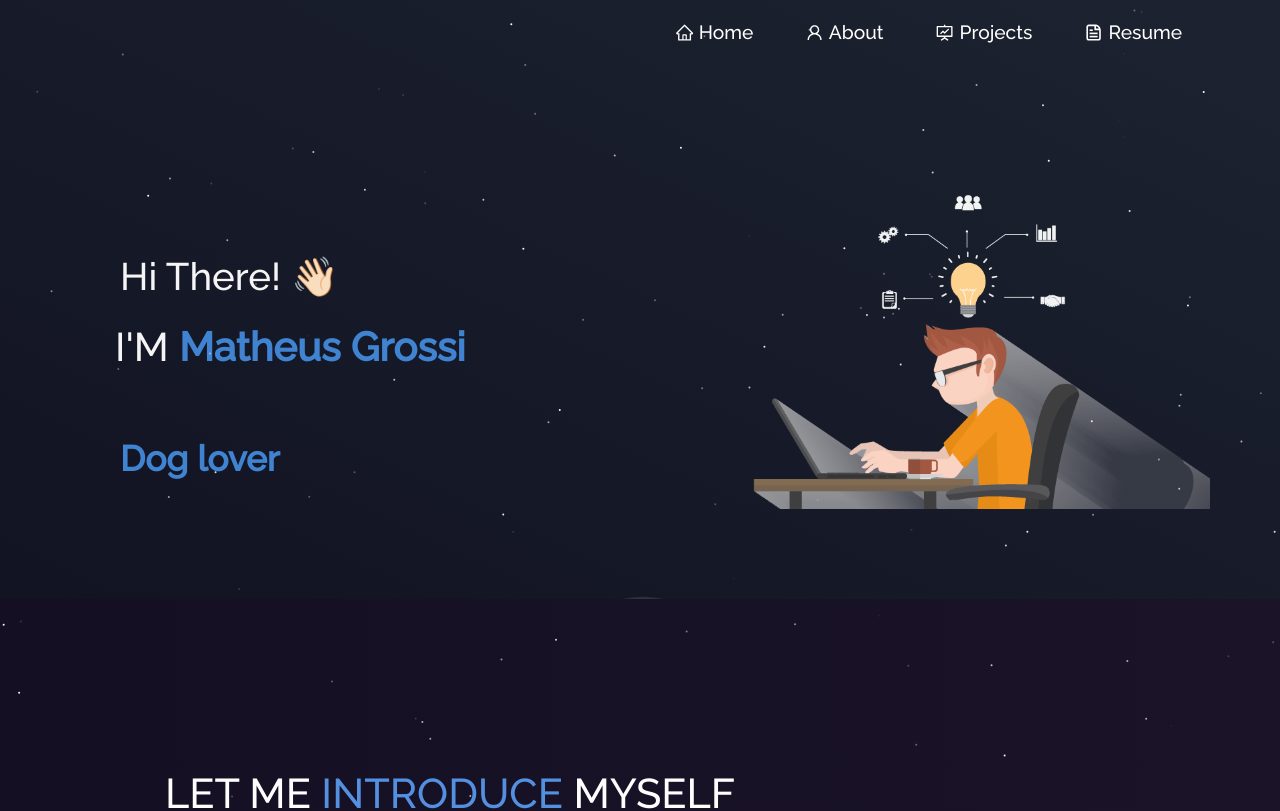
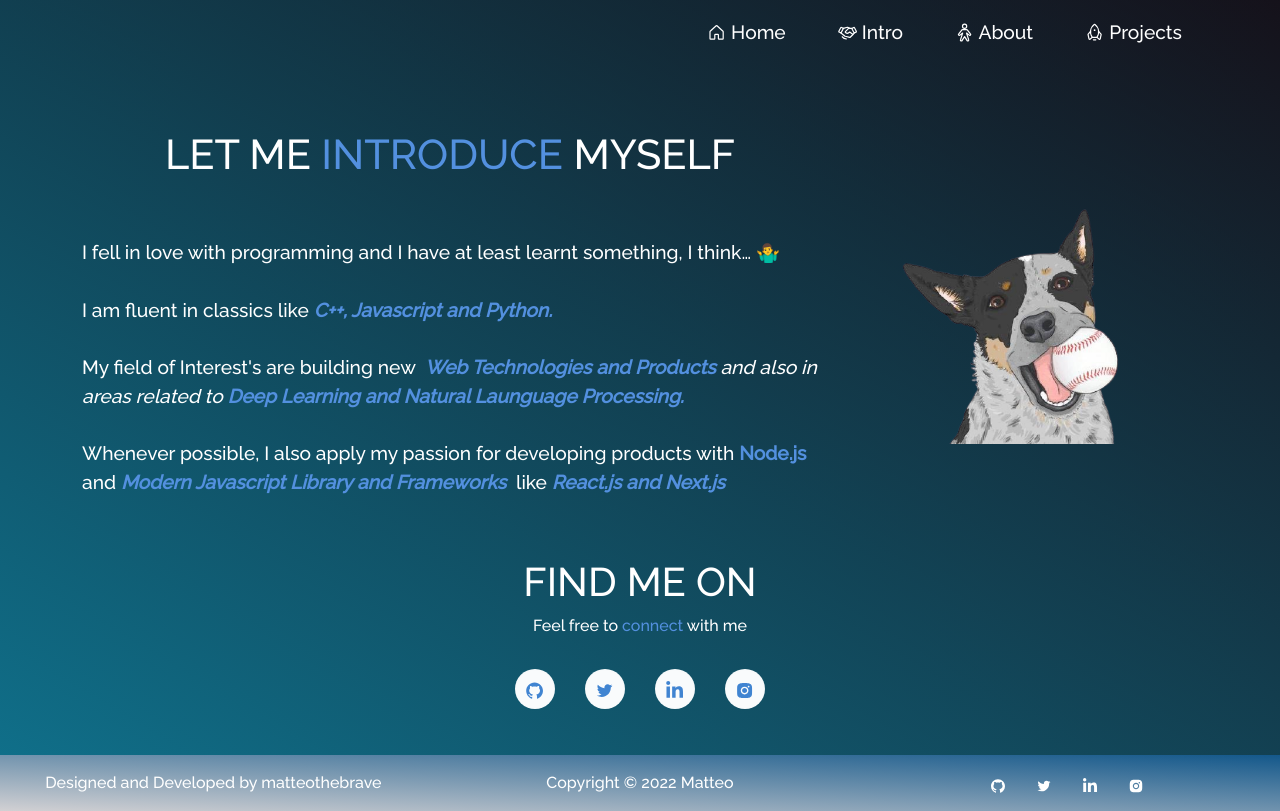
Before and after one commit to matteothebrave/matteo-portfolio, a React (Create React App) app: page /intro in a window 1280 px wide. Before the commit this address led to /. Shown: the top 811 px of the page. Built offline with nearby package versions, Linux system fonts and the light colour scheme.

Commit message:
Feat/matteo-portfolio/Fixing some design colors and patterns, added new route intro. Need yet to fix px projects

```diff
--- a/package.json
+++ b/package.json
@@ -9,6 +9,7 @@
     "@testing-library/user-event": "^13.5.0",
     "axios": "^0.26.1",
     "bootstrap": "^5.1.3",
+    "phosphor-react": "^1.4.1",
     "react": "^17.0.2",
     "react-bootstrap": "^2.2.1",
     "react-dom": "^17.0.2",
--- a/src/App.js
+++ b/src/App.js
@@ -6,6 +6,7 @@
 import Projects from "./components/Projects/Projects";
 import Footer from "./components/Footer";
 import Resume from "./components/Resume/ResumeNew";
+import Intro from "./components/Intro/Intro"
 import {
   BrowserRouter as Router,
   Route,
@@ -37,8 +38,9 @@
         <Routes>
           <Route path="/" element={<Home />} />
           {/* <Route path="/project" element={<Projects />} /> */}
+          <Route path="/intro" element={<Intro />} />
           <Route path="/about" element={<About />} />
-          {/* <Route path="/resume" element={<Resume />} /> */}
+          {/* <Route path="/CV" element={<CV />} /> */}
           <Route path="*" element={<Navigate to="/"/>} />
         </Routes>
         <Footer />
--- a/src/components/About/About.js
+++ b/src/components/About/About.js
@@ -7,10 +7,11 @@
 import Toolstack from "./Toolstack";
 import aboutMe from "../../Assets/aboutMe.png"
 
+
 function About() {
   return (
     <Container fluid className="about-section">
-      <Particle />
+      {/* <Particle /> */}
       <Container>
         <Row style={{ justifyContent: "center", padding: "10px" }}>
           <Col
--- a/src/components/About/Github.js
+++ b/src/components/About/Github.js
@@ -12,7 +12,7 @@
         username="matteothebrave"
         blockSize={15}
         blockMargin={5}
-        color="#c084f5"
+        color="#4084d1"
         fontSize={16}
       />
     </Row>
--- a/src/components/Footer.js
+++ b/src/components/Footer.js
@@ -12,6 +12,7 @@
   let year = date.getFullYear();
   return (
     <Container fluid className="footer">
+
       <Row>
         <Col md="4" className="footer-copywright">
           <h3>Designed and Developed by matteothebrave</h3>
@@ -64,6 +65,7 @@
           </ul>
         </Col>
       </Row>
+
     </Container>
   );
 }
--- a/src/components/Home/Home.js
+++ b/src/components/Home/Home.js
@@ -2,26 +2,25 @@
 import { Container, Row, Col } from "react-bootstrap";
 import homeLogo from "../../Assets/home-main.svg";
 import Particle from "../Particle";
-import Home2 from "./Home2";
 import Type from "./Type";
 
 function Home() {
   return (
     <section>
       <Container fluid className="home-section" id="home">
-        <Particle />
+        {/* <Particle /> */}
         <Container className="home-content">
           <Row>
             <Col md={7} className="home-header">
               <h1 style={{ paddingBottom: 15 }} className="heading">
                 Hi There!{" "}
                 <span className="wave" role="img" aria-labelledby="wave">
-                  👋🏻
+
                 </span>
               </h1>
 
               <h1 className="heading-name">
-                    I'M
+                    I'm
                 <strong className="main-name"> Matheus Grossi</strong>
               </h1>
 
@@ -41,8 +40,8 @@
           </Row>
         </Container>
       </Container>
-      <Home2 />
-    </section>
+      {/* <Home2 /> */}
+      </section>
   );
 }
 
--- a/src/components/Home/Home2.js
+++ b/src/components/Intro/Intro.js
@@ -2,6 +2,7 @@
 import { Container, Row, Col } from "react-bootstrap";
 import myImg from "../../Assets/avatar.svg";
 import Tilt from "react-parallax-tilt";
+import Particle from "../Particle";
 import {
   AiFillGithub,
   AiOutlineTwitter,
@@ -9,9 +10,11 @@
 } from "react-icons/ai";
 import { FaLinkedinIn } from "react-icons/fa";
 
-function Home2() {
+function Intro() {
   return (
+
     <Container fluid className="home-about-section" id="about">
+        {/* <Particle /> */}
       <Container>
         <Row>
           <Col md={8} className="home-about-description">
@@ -19,29 +22,38 @@
               LET ME <span className="purple"> INTRODUCE </span> MYSELF
             </h1>
             <p className="home-about-body">
-              Programming is like learning a different language. Once you start
-              it's hard to assimilate words and things with your native language, but when you practice,
-              your fluency gets better and before you notice you are speaking fluently, that's why i love programming.
+              I fell in love with programming and I have at least learnt
+              something, I think… 🤷‍♂️
               <br />
-              <br />I am deep learner of front-end and focus on
+              <br />I am fluent in classics like
               <i>
-                <b className="purple"> JavaScript  </b>
-                and frameworks
-                 like
-                 <b className="purple"> React and NextJS</b>
+                <b className="purple"> C++, Javascript and Python. </b>
               </i>
               <br />
               <br />
-              My field of interest is creating new solutions&nbsp;
-              <i>and
-                <b className="purple"> bring it to life </b>
-                using Web Frameworks and technologies{" "}
-
+              My field of Interest's are building new &nbsp;
+              <i>
+                <b className="purple">Web Technologies and Products </b> and
+                also in areas related to{" "}
+                <b className="purple">
+                  Deep Learning and Natural Launguage Processing.
+                </b>
               </i>
               <br />
               <br />
-              When i have some free time i use my time to study new technologies and frameworks to sharpen my<b className="purple"> Axe</b>
-              </p>
+              Whenever possible, I also apply my passion for developing products
+              with <b className="purple">Node.js</b> and
+              <i>
+                <b className="purple">
+                  {" "}
+                  Modern Javascript Library and Frameworks
+                </b>
+              </i>
+              &nbsp; like
+              <i>
+                <b className="purple"> React.js and Next.js</b>
+              </i>
+            </p>
           </Col>
           <Col md={4} className="myAvtar">
             <Tilt>
@@ -104,4 +116,4 @@
     </Container>
   );
 }
-export default Home2;
+export default Intro;
--- a/src/components/Navbar.js
+++ b/src/components/Navbar.js
@@ -2,16 +2,9 @@
 import Navbar from "react-bootstrap/Navbar";
 import Nav from "react-bootstrap/Nav";
 import Container from "react-bootstrap/Container";
-import Button from "react-bootstrap/Button";
 import { Link } from "react-router-dom";
-import { CgGitFork } from "react-icons/cg";
-import { ImBlog } from "react-icons/im";
-import {
-  AiFillStar,
-  AiOutlineHome,
-  AiOutlineFundProjectionScreen,
-  AiOutlineUser,
-} from "react-icons/ai";
+import { Handshake, House, Person, Rocket, UserFocus } from 'phosphor-react'
+
 
 import { CgFileDocument } from "react-icons/cg";
 
@@ -52,17 +45,25 @@
           <Nav className="ms-auto" defaultActiveKey="#home">
             <Nav.Item>
               <Nav.Link as={Link} to="/" onClick={() => updateExpanded(false)}>
-                <AiOutlineHome style={{ marginBottom: "2px" }} /> Home
+                <House style={{ marginBottom: "2px" }} /> Home
               </Nav.Link>
             </Nav.Item>
-
+            <Nav.Item>
+                      <Nav.Link
+                        as={Link}
+                        to="/intro"
+                        onClick={() => updateExpanded(false)}
+                      >
+                        <Handshake style={{ marginBottom: "2px" }} /> Intro
+                      </Nav.Link>
+                    </Nav.Item>
             <Nav.Item>
               <Nav.Link
                 as={Link}
                 to="/about"
                 onClick={() => updateExpanded(false)}
               >
-                <AiOutlineUser style={{ marginBottom: "2px" }} /> About
+                <Person style={{ marginBottom: "2px" }} /> About
               </Nav.Link>
             </Nav.Item>
 
@@ -72,22 +73,22 @@
                 to="/project"
                 onClick={() => updateExpanded(false)}
               >
-                <AiOutlineFundProjectionScreen
+                <Rocket
                   style={{ marginBottom: "2px" }}
                 />{" "}
                 Projects
               </Nav.Link>
             </Nav.Item>
 
-            <Nav.Item>
+            {/* <Nav.Item>
               <Nav.Link
                 as={Link}
                 to="/resume"
                 onClick={() => updateExpanded(false)}
               >
-                <CgFileDocument style={{ marginBottom: "2px" }} /> Resume
+                <UserFocus style={{ marginBottom: "2px" }} /> Resume
               </Nav.Link>
-            </Nav.Item>
+            </Nav.Item> */}
 
 
           </Nav>
--- a/src/style.css
+++ b/src/style.css
@@ -2,7 +2,7 @@
   --section-background-color: linear-gradient(
     to bottom left,
     rgba(17, 16, 16, 0.582),
-    rgba(12, 8, 24, 0.904)
+    rgba(15, 121, 148, 0.904)
   );
 
   --image-gradient: linear-gradient(
@@ -55,10 +55,7 @@
   width: 7px;
 }
 
-/* Track */
-::-webkit-scrollbar-track {
-  background: #0738da;
-}
+
 
 /* Handle */
 ::-webkit-scrollbar-thumb {
@@ -76,10 +73,14 @@
 /* Navbar Section  */
 /* --------- */
 .sticky {
-  background-color: #1b1a2ea9 !important;
+  background: linear-gradient(
+    to bottom left,
+    rgba(14, 137, 209, 0.582),
+    rgba(233, 231, 231, 0.904)
+  );
   transition: all 0.3s ease-out 0s !important;
-  box-shadow: 0px 10px 10px 0px rgba(9, 5, 29, 0.171) !important;
-  backdrop-filter: blur(15px) !important;
+  box-shadow: 0px 1px 1px 0px rgba(179, 179, 179, 0.973) !important;
+  backdrop-filter: blur(4px) !important;
 }
 
 .navbar {
@@ -190,7 +191,7 @@
   height: 5px;
   width: 0;
   border-radius: 16px;
-  background: #c95bf5;
+  background: #557ac0;
   bottom: 1px;
   left: 0;
   z-index: -1;
@@ -204,40 +205,9 @@
 /* --------- */
 /* Home section */
 /* --------- */
-.wave {
-  animation-name: wave-animation; /* Refers to the name of your @keyframes element below */
-  animation-duration: 2.1s; /* Change to speed up or slow down */
-  animation-iteration-count: infinite; /* Never stop waving :) */
-  transform-origin: 70% 70%; /* Pivot around the bottom-left palm */
-  display: inline-block;
-}
 
-@keyframes wave-animation {
-  0% {
-    transform: rotate(0deg);
-  }
-  10% {
-    transform: rotate(14deg);
-  } /* The following five values can be played with to make the waving more or less extreme */
-  20% {
-    transform: rotate(-8deg);
-  }
-  30% {
-    transform: rotate(14deg);
-  }
-  40% {
-    transform: rotate(-4deg);
-  }
-  50% {
-    transform: rotate(10deg);
-  }
-  60% {
-    transform: rotate(0deg);
-  } /* Reset for the last half to pause */
-  100% {
-    transform: rotate(0deg);
-  }
-}
+
+
 #tsparticles {
   position: fixed !important;
   background-repeat: no-repeat !important;
@@ -248,12 +218,13 @@
 
 .home-header {
   padding-top: 80px !important;
+
 }
 
 .home-section {
   position: center;
   z-index: -1;
-  background-image: var(--image-gradient), url(./Assets/home-bg.jpg);
+  background-image: var(--section-background-color) !important;
   background-position: top center;
   background-repeat: no-repeat;
   padding-bottom: 30px !important;
@@ -314,9 +285,13 @@
 }
 
 .home-about-section {
-  position: relative;
-  padding-bottom: 70px !important;
-  padding-top: 70px !important;
+  position: center;
+  z-index: -1;
+  background-image: var(--section-background-color) !important;
+  background-position: top center;
+  background-repeat: no-repeat;
+  padding-bottom: 30px !important;
+  padding-top: 30px !important;
 }
 
 .home-about-description {
@@ -398,7 +373,11 @@
 /* Footer */
 /* --------- */
 .footer {
-  background-color: rgb(10, 4, 22);
+  background: linear-gradient(
+    to bottom left,
+    rgba(14, 137, 209, 0.582),
+    rgba(233, 231, 231, 0.904)
+  );
   bottom: 0 !important;
   padding-top: 10px !important;
   padding-bottom: 8px !important ;
@@ -435,7 +414,7 @@
 }
 
 .blockquote-footer {
-  color: #a588c0 !important;
+  color: #dcd4e4 !important;
 }
 /* --------- */
 /* Projects */
@@ -476,8 +455,8 @@
   padding-right: 25px !important;
   height: auto !important;
 }
-/*
-.img-fluid {
+
+/* .img-fluid {
   width: 70%;
   height: auto !important;
 } */
```
Also changed, not shown: src/components/About/AboutCard.js (+6 -6 lines), 1 other file (tests, documents, lock files or other folders).
